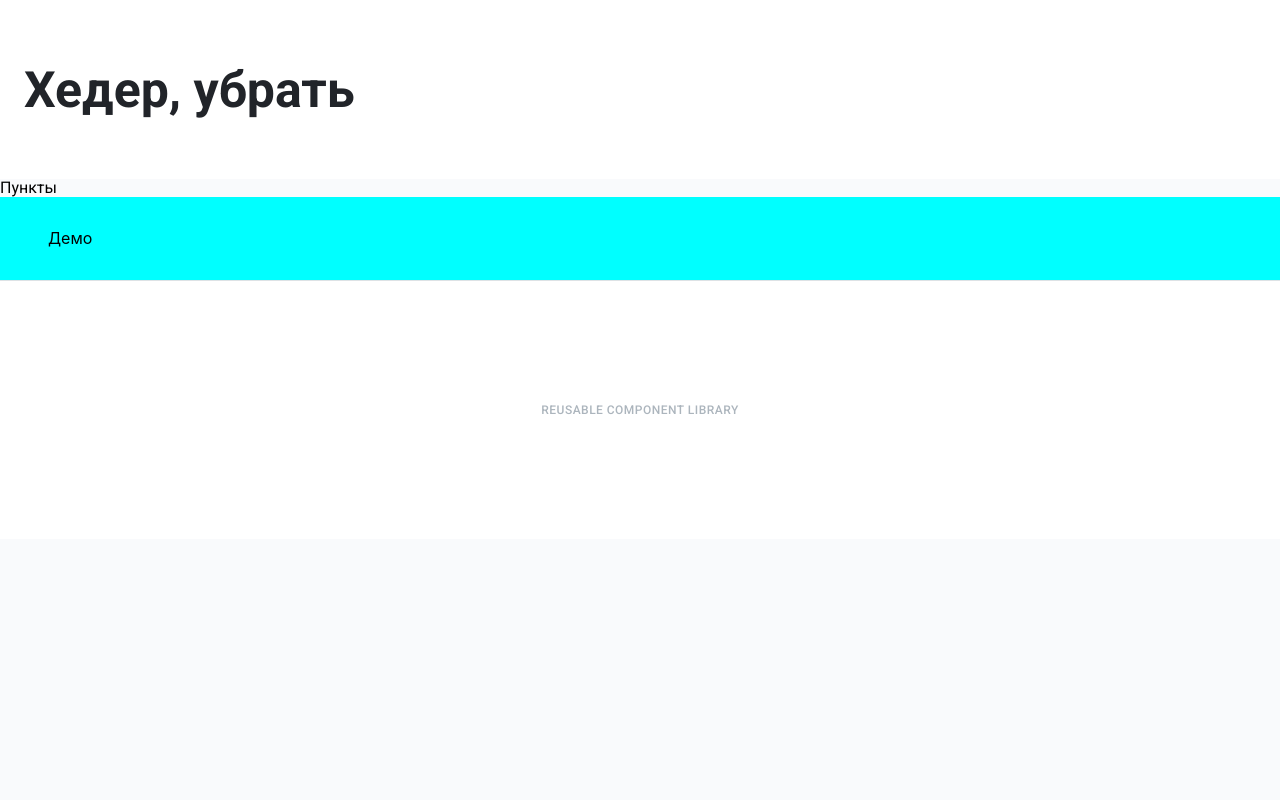
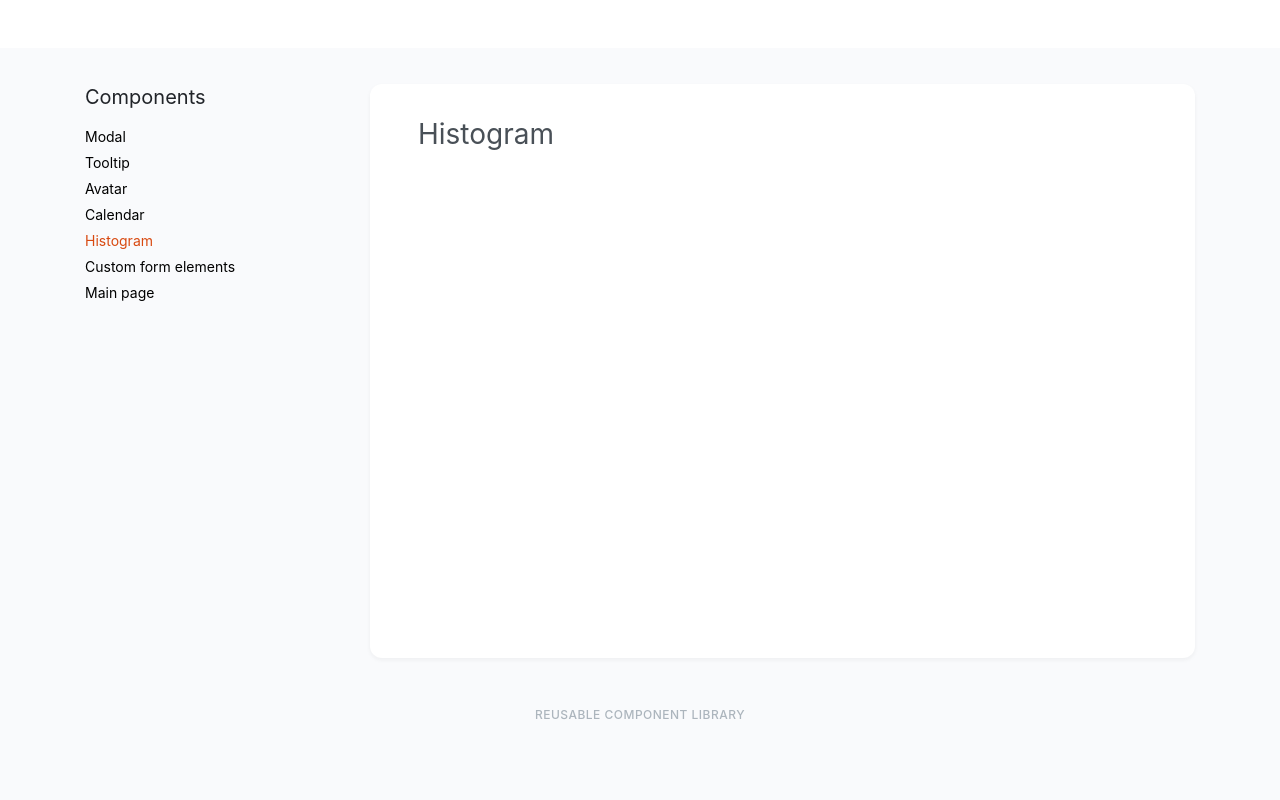
Before and after one commit to js-tasks-ru/htmlcss-20230911-4_marat-shagiev, a website: page pages/template.html in a window 1280 px wide. Drawn offline with Linux system fonts and the light colour scheme.

Commit message:
Make macro-layout template for components inner page

```diff
--- a/assets/css/main.css
+++ b/assets/css/main.css
@@ -75,7 +75,7 @@
 
 
 
-
+ --notification: #D84910;
 }
 
 body {
--- a/components/card/card.css
+++ b/components/card/card.css
@@ -18,10 +18,25 @@
  margin: 0;
 }
 
-.card__inner {
+.card__wrapper {
  height: 100%;
  display: flex;
  flex-flow: column nowrap;
  align-items: center;
  justify-content: flex-end;
 }
+
+.card_inner{
+ width: inherit;
+ height: inherit;
+ padding: 32px 48px;
+}
+.card__title_inner{
+ color: var(--Gray-4, #495057);
+ /* h3 */
+ font-family: Inter, sans-serif;
+ font-size: 28px;
+ font-style: normal;
+ font-weight: 400;
+ line-height: 1.35;
+}
--- a/components/container/container.css
+++ b/components/container/container.css
@@ -5,3 +5,7 @@
  padding-right: 15px;
  box-sizing: border-box;
 }
+
+.container_h100{
+ height: 100%;
+}
--- a/components/demo/demo.css
+++ b/components/demo/demo.css
@@ -1,5 +1,6 @@
 .demo {
  padding: 32px 48px;
  font-family: Inter, sans-serif;
- background-color: cyan;
+ border-radius: 12px;
+ background-color: var(--white);
 }
--- a/components/footer/footer.css
+++ b/components/footer/footer.css
@@ -20,18 +20,30 @@
  font-width: 400;
 }
 
-.footer__inner {
+.footer__wrapper {
  display: flex;
  flex-flow: column nowrap;
  align-items: center;
 }
 
-.footer__title-demo-page {
- color: var(--grey-3);
+/**
+* modifier for inner component page
+*/
+.footer_inner {
+ border: none;
+ padding-top: 56px;
+ padding-bottom: 56px;
+ background: none;
+}
+
+.footer__title_inner {
+ /*h5*/
+ font-family: Inter, sans-serif;
  font-size: 12px;
  font-style: normal;
  font-weight: 500;
  line-height: 1.5;
  letter-spacing: 0.48px;
  text-transform: uppercase;
+ color: var(--grey-3);
 }
--- a/components/header/header.css
+++ b/components/header/header.css
@@ -8,10 +8,11 @@
  font-size: 50px;
  line-height: 1.28;
 }
-.header__bg-color_white {
+
+/**
+* modifier for inner component page
+*/
+.header_inner {
  background-color: var(--white);
-}
-
-.header__border_none {
  border: none;
 }
--- a/components/page/page.css
+++ b/components/page/page.css
@@ -8,6 +8,12 @@
  flex-grow: 1;
 }
 
-.page__bg-color_grey-5 {
+/**
+* modifier for inner component page
+*/
+.page_inner {
+ display: grid;
+ grid-template-rows: auto 1fr auto;
+ grid-row-gap: 36px;
  background-color: var(--grey-5);
 }
--- a/components/preview/preview.css
+++ b/components/preview/preview.css
@@ -4,9 +4,30 @@
  background-color: var(--grey-1);
 }
 
-.preview__inner {
+.preview__wrapper {
  display: flex;
  flex-wrap: wrap;
  gap: 30px;
  justify-content: center;
 }
+
+/**
+* modifier for inner component page
+*/
+.preview_inner {
+ padding-top: 0;
+ padding-bottom: 0;
+ background: none;
+ display: grid;
+ grid-template-columns: 229px minmax(396px, 1fr);
+ grid-column-gap: 56px;
+ height: 100%;
+}
+
+.preview__wrapper_block {
+ display: block;
+}
+
+.preview__wrapper_h100 {
+ height: 100%;
+}
--- a/components/sidebar/sidebar.css
+++ b/components/sidebar/sidebar.css
@@ -1,3 +1,28 @@
 .sidebar {
- width: 229px;
 }
+.sidebar__menu-title{
+ color: var(--black);
+ /* h4 */
+ font-family: Inter, sans-serif;
+ font-size: 20px;
+ font-style: normal;
+ font-weight: 400;
+ line-height: 26px; /* 130% */
+ margin-bottom: 16px;
+ margin-top: 0;
+}
+.sidebar__link {
+ text-decoration: none;
+ color: var(--Black);
+ /* small */
+ font-family: Inter, sans-serif;
+ font-size: 14px;
+ font-style: normal;
+ font-weight: 400;
+ line-height: 1.57;
+ display: block;
+ margin-bottom: 4px;
+}
+.sidebar__link_active {
+ color: var(--notification);
+}
--- a/pages/template.html
+++ b/pages/template.html
@@ -8,29 +8,34 @@
 	</head>
 	<body>
 
-		<div class="page page__bg-color_grey-5">
+		<div class="page page_inner">
 
-			<header class="header header__bg-color_white header__border_none">
-				<h1 class="header__title">Хедер, убрать</h1>
-			</header>
+			<header class="header header_inner"></header>
 
-			<main>
-				<nav class="sidebar">
-					Пункты
-				</nav>
+			<div class="preview__wrapper preview__wrapper_block preview__wrapper_h100">
+				<div class="container container_h100">
+					<main class="preview preview_inner">
+						<nav class="sidebar">
+							<h4 class="sidebar__menu-title">Components</h4>
+							<a href="#" class="sidebar__link">Modal</a>
+							<a href="#" class="sidebar__link">Tooltip</a>
+							<a href="#" class="sidebar__link">Avatar</a>
+							<a href="#" class="sidebar__link">Calendar</a>
+							<a href="#" class="sidebar__link sidebar__link_active">Histogram</a>
+							<a href="#" class="sidebar__link">Custom form elements</a>
+							<a href="#" class="sidebar__link">Main page</a>
+						</nav>
+						<div class="card card_inner">
+							<h3 class="card__title card__title_inner">Histogram</h3>
+						</div>
+					</main>
+				</div>
+			</div>
 
-				<div class="demo">
-					Демо
-				</div>
-
-			</main>
-			<footer class="footer">
-				<header class="footer__title">
-					<h5 class="footer__title-demo-page">Reusable component library</h5>
-				</header>
+			<footer class="footer footer_inner">
+				<h5 class="footer__title footer__title_inner">Reusable component library</h5>
 			</footer>
 
 		</div>
-
 	</body>
 </html>
```
Also changed, not shown: index.html (+8 -8 lines).
